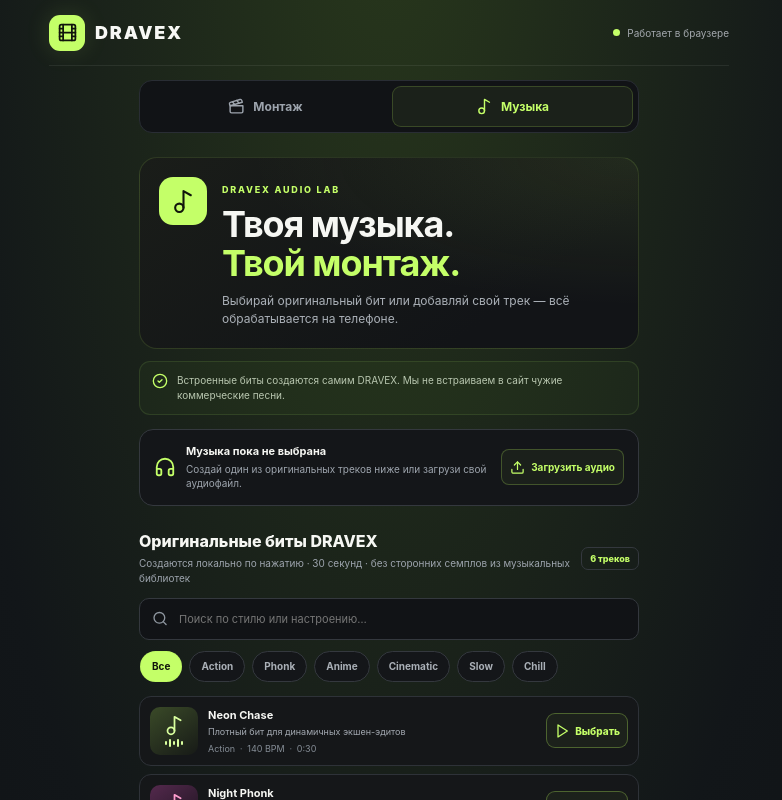
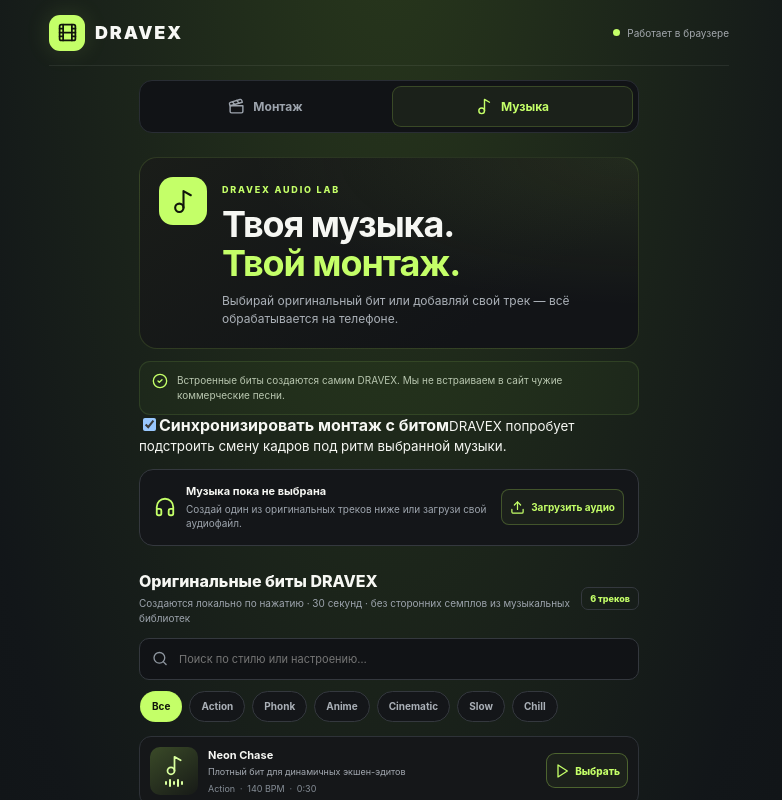
Before and after one commit to mlbbgame/dravex-ai-video-editor, a React (Vite) app: page / in a window 1280 px wide. Both pictures are taken after a click on the button "Музыка". Shown: the top 800 px of the page, without its empty margins (251-1033 px from the left). Built offline with nearby package versions, Linux system fonts and the light colour scheme.

Commit message:
Add music download and beat-sync controls to Music Studio

```diff
--- a/src/App.tsx
+++ b/src/App.tsx
@@ -617,11 +617,11 @@ export default function App() {
               <div><span className="dravex-eyebrow">DRAVEX AUDIO LAB</span><h1>Твоя музыка.<br /><span>Твой монтаж.</span></h1><p>Выбирай оригинальный бит или добавляй свой трек — всё обрабатывается на телефоне.</p></div>
             </div>
             <div className="dravex-music-safety"><CheckCircle2 size={16} /><span>Встроенные биты создаются самим DRAVEX. Мы не встраиваем в сайт чужие коммерческие песни.</span></div>
+            <label className="dravex-music-sync"><input type="checkbox" checked={beatSync} onChange={(event) => { setBeatSync(event.target.checked); invalidateOutput(); }} /><span><strong>Синхронизировать монтаж с битом</strong><small>DRAVEX попробует подстроить смену кадров под ритм выбранной музыки.</small></span></label>
             {musicFile && musicUrl ? <section className="dravex-current-track">
               <div className="dravex-current-track-top"><span className="dravex-track-icon"><Headphones size={19} /></span><div><strong>Выбранный трек</strong><small>{musicFile.name}</small></div><button type="button" aria-label="Убрать выбранную музыку" onClick={clearMusic}><X size={17} /></button></div>
               <audio controls preload="metadata" src={musicUrl}>Твой браузер не поддерживает аудиоплеер.</audio>
-              <p>Трек будет добавлен к следующему монтажу. Синхронизация с битом включается в дополнительных настройках.</p>
-              <button className="dravex-return-editor" type="button" onClick={() => setActiveTab("editor")}><ArrowLeft size={16} />Вернуться к монтажу</button>
+              <div className="dravex-current-track-actions"><a className="dravex-download-track" href={musicUrl} download={musicFile.name}><Download size={15} />Скачать аудио</a><button className="dravex-return-editor" type="button" onClick={() => setActiveTab("editor")}><ArrowLeft size={16} />Вернуться к монтажу</button></div>
             </section> : <section className="dravex-music-empty"><Headphones size={22} /><div><strong>Музыка пока не выбрана</strong><span>Создай один из оригинальных треков ниже или загрузи свой аудиофайл.</span></div><button type="button" onClick={() => musicInput.current?.click()}><Upload size={15} />Загрузить аудио</button></section>}
             <div className="dravex-music-heading"><div><h2>Оригинальные биты DRAVEX</h2><p>Создаются локально по нажатию · 30 секунд · без сторонних семплов из музыкальных библиотек</p></div><span>6 треков</span></div>
             <label className="dravex-music-search"><Search size={17} /><input value={musicQuery} onChange={(event) => setMusicQuery(event.target.value)} placeholder="Поиск по стилю или настроению…" aria-label="Поиск музыки" /></label>
```
